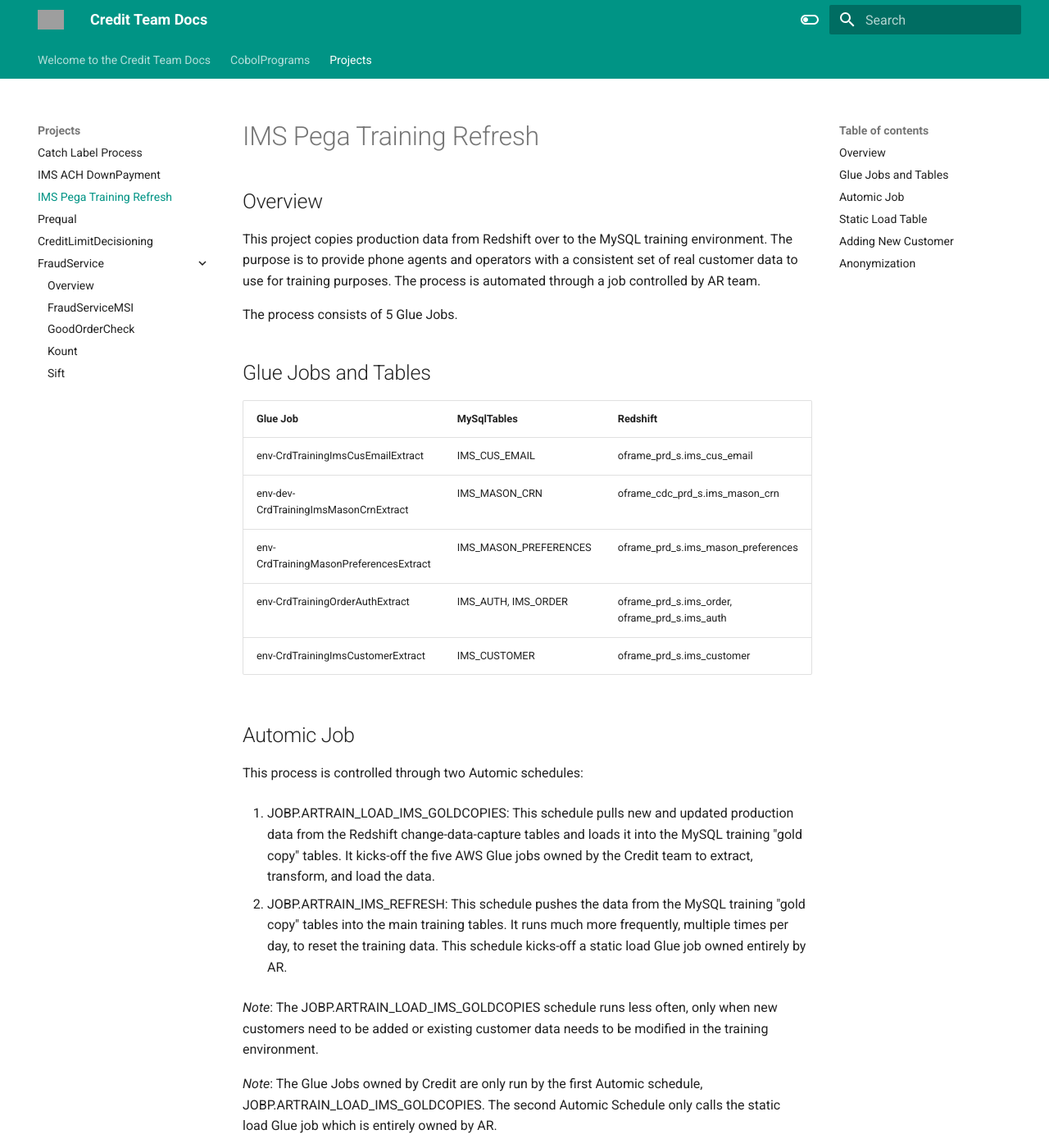
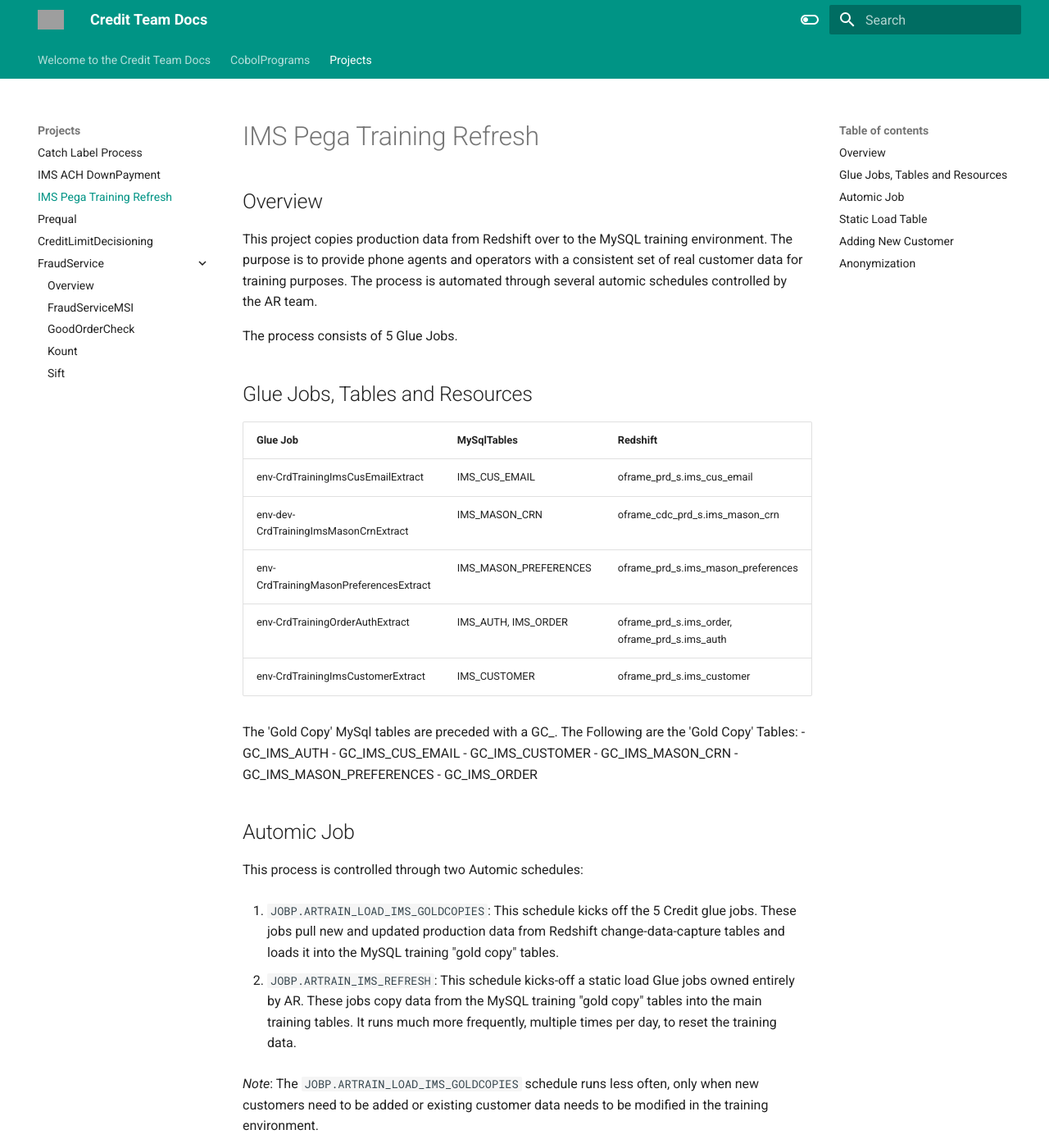
Before and after one commit to matthewpriebe-sccompanies/symmetrical-sniffle, an MkDocs documentation site: the page built from docs/Projects/IMSPegaTrainingRefresh.md, in a window 1280 px wide and 1400 px high. Shown: the whole window at 82% size. Built offline with MkDocs 1.6.1 and Material for MkDocs 9.7.7, drawn with Linux system fonts in a browser that asks for light colours; some of the changed text lies outside the part shown; grey boxes are pictures that could not be loaded.

Commit message:
Added some stuff.

```diff
--- a/docs/Projects/IMSPegaTrainingRefresh.md
+++ b/docs/Projects/IMSPegaTrainingRefresh.md
@@ -2,11 +2,11 @@
 
 ## Overview
 
-This project copies production data from Redshift over to the MySQL training environment. The purpose is to provide phone agents and operators with a consistent set of real customer data to use for training purposes. The process is automated through a job controlled by AR team.
+This project copies production data from Redshift over to the MySQL training environment. The purpose is to provide phone agents and operators with a consistent set of real customer data for training purposes. The process is automated through several automic schedules controlled by the AR team.
 
 The process consists of 5 Glue Jobs.
 
-## Glue Jobs and Tables
+## Glue Jobs, Tables and Resources
 
 |Glue Job | MySqlTables | Redshift |
 |---------|--------|--------|
@@ -16,18 +16,24 @@
 |env-CrdTrainingOrderAuthExtract | IMS_AUTH, IMS_ORDER | oframe_prd_s.ims_order, oframe_prd_s.ims_auth |
 |env-CrdTrainingImsCustomerExtract| IMS_CUSTOMER | oframe_prd_s.ims_customer |
 
-
+The 'Gold Copy' MySql tables are preceded with a GC_. The Following are the 'Gold Copy' Tables:
+- GC_IMS_AUTH
+- GC_IMS_CUS_EMAIL
+- GC_IMS_CUSTOMER
+- GC_IMS_MASON_CRN
+- GC_IMS_MASON_PREFERENCES
+- GC_IMS_ORDER
 
 ## Automic Job
 This process is controlled through two Automic schedules:
 
-1.  JOBP.ARTRAIN_LOAD_IMS_GOLDCOPIES: This schedule pulls new and updated production data from the Redshift change-data-capture tables and loads it into the MySQL training "gold copy" tables. It kicks-off the five AWS Glue jobs owned by the Credit team to extract, transform, and load the data.
+1.  `JOBP.ARTRAIN_LOAD_IMS_GOLDCOPIES`: This schedule kicks off the 5 Credit glue jobs. These jobs pull new and updated production data from Redshift change-data-capture tables and loads it into the MySQL training "gold copy" tables.
 
-2.  JOBP.ARTRAIN_IMS_REFRESH: This schedule pushes the data from the MySQL training "gold copy" tables into the main training tables. It runs much more frequently, multiple times per day, to reset the training data. This schedule kicks-off a static load Glue job owned entirely by AR.
+2.  `JOBP.ARTRAIN_IMS_REFRESH`: This schedule kicks-off a static load Glue jobs owned entirely by AR. These jobs copy data from the MySQL training "gold copy" tables into the main training tables. It runs much more frequently, multiple times per day, to reset the training data.
 
-*Note*: The JOBP.ARTRAIN_LOAD_IMS_GOLDCOPIES schedule runs less often, only when new customers need to be added or existing customer data needs to be modified in the training environment.
+*Note*: The `JOBP.ARTRAIN_LOAD_IMS_GOLDCOPIES` schedule runs less often, only when new customers need to be added or existing customer data needs to be modified in the training environment.
 
-*Note*: The Glue Jobs owned by Credit are only run by the first Automic schedule, JOBP.ARTRAIN_LOAD_IMS_GOLDCOPIES. The second Automic Schedule only calls the static load Glue job which is entirely owned by AR.
+*Note*: The Glue Jobs owned by Credit are only run by the first Automic schedule, `JOBP.ARTRAIN_LOAD_IMS_GOLDCOPIES`. The second Automic Schedule only calls the static load Glue job which is entirely owned by AR.
 
 ![System Overview](Images/TrainingRefresh1.PNG)
 
@@ -55,7 +61,7 @@
 
 ## Anonymization
 
-For two of our glue jobs, env-CrdTrainingImsCustomerExtract and env-CrdTrainingImsCusEmailExtract we have to anonymize the names and email addresses of the customers. We do this with the transform step in the job.
+For two of our glue jobs, `env-CrdTrainingImsCustomerExtract` and `env-CrdTrainingImsCusEmailExtract` we have to anonymize the names and email addresses of the customers. We do this with the transform step in the job.
 
 The code chooses a new name based on the last four digits of the customer number. Depending on the customer number this gives us apporximently 10,000 different name options.
 
@@ -63,11 +69,11 @@
 
 Two of our AWS Glue jobs, `env-CrdTrainingImsCustomerExtract` and `env-CrdTrainingImsCusEmailExtract`, anonymize sensitive customer data. This is done to protect customer privacy and comply with data protection regulations.
 
-During the data transformation step, the names and email addresses of customers are replaced with anonymized versions. The code chooses a new name based on the last four digits of the customer number.
+During the data transform step, the names and email addresses of customers are replaced with anonymized versions. The code chooses a new name based on the last four digits of the customer number. Because it is based on customer number, customers will have the same name during every run through.
 
 Please note that the original customer data is not modified or deleted. The anonymization process only affects the copies of the data used in the training environment.
 
-*Note*: The order of the first and last names in the list are imporatnt. Each name is indexed from 0 to 100. If the order of the names change, the new customer name will change on subsecrent runs.
+*Note*: The order of the first and last names in the list are imporatnt. Each name is indexed from 0 to 100. If the order of the names change, the customer name will change on subsequent runs.
 
 List of first and last name used.
 
```
